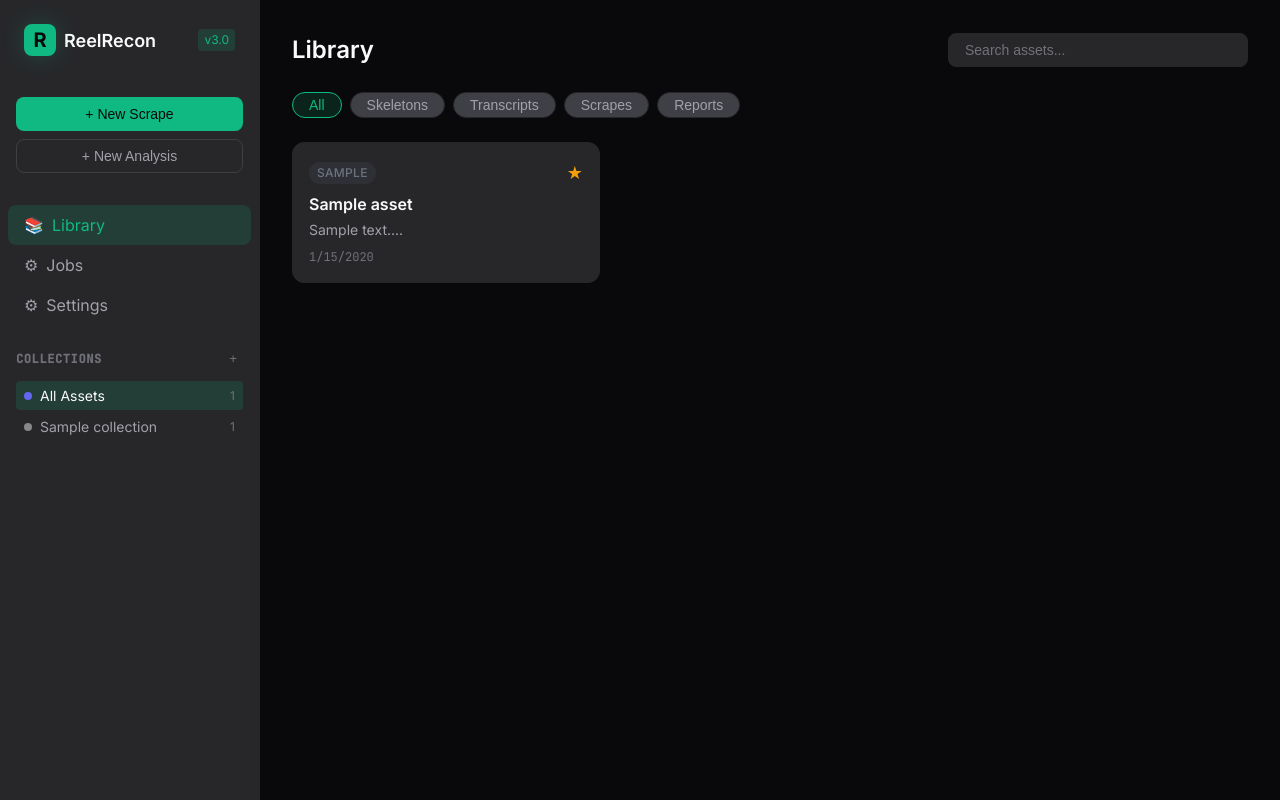
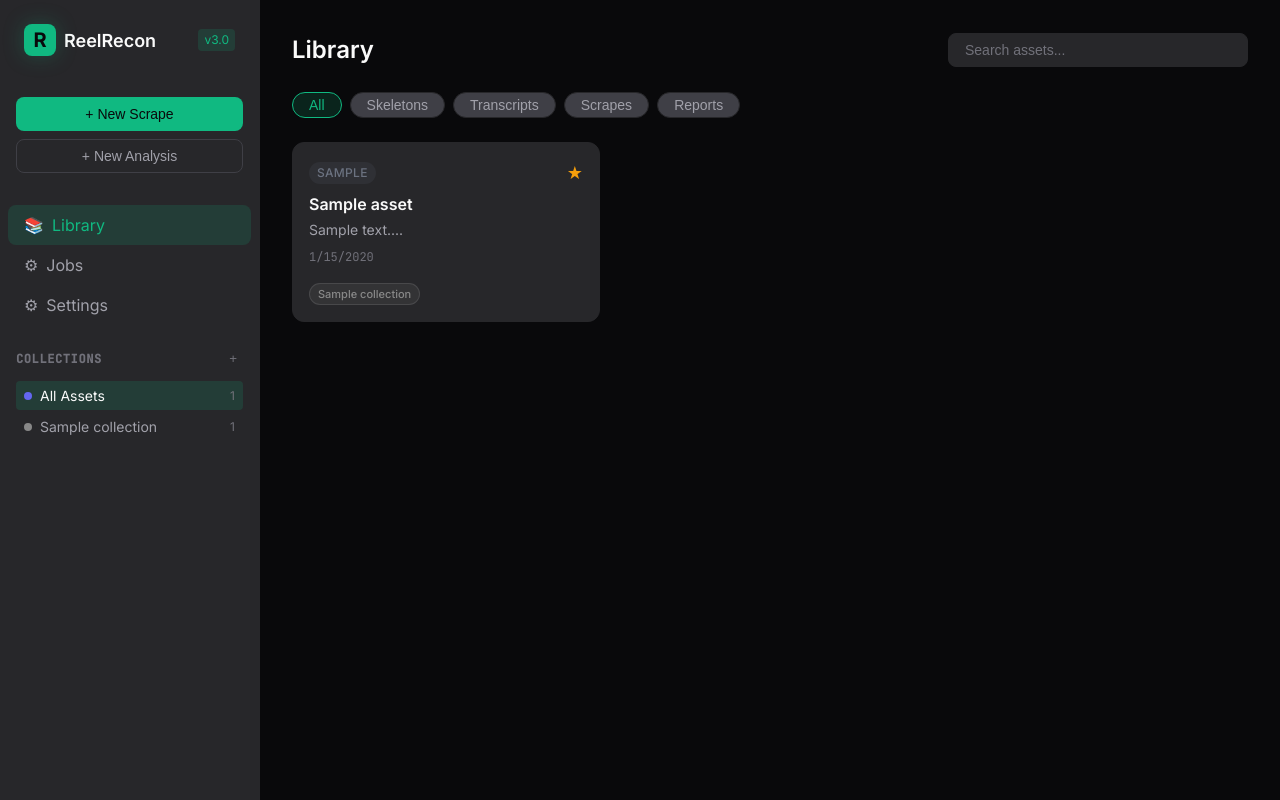
Before and after one commit to ChristopherKahler/ReelRecon, a Flask app: page /workspace in a window 1280 px wide. Run offline with Flask 2, Linux system fonts and the light colour scheme; tables that the repository leaves empty hold one stand-in row (values such as "Sample post"); some libraries are stand-ins or nearby versions.

Commit message:
feat(library): add multi-select filters and collection tags
Enhancements:
- Filter chips now support multi-select (toggle multiple types)
- Assets matching ANY selected type are shown
- Clicking "All" clears all selections
- Asset cards display collection tags as color-coded pills
- Collection tags wrap to multiple lines when needed

🤖 Generated with [Claude Code](https://claude.com/claude-code)

Co-Authored-By: Claude Opus 4.5 <noreply@anthropic.com>

```diff
--- a/static/css/workspace.css
+++ b/static/css/workspace.css
@@ -3426,6 +3426,27 @@ select.form-input {
 
 .asset-date {
     font-family: var(--font-mono);
+}
+
+/* Collection tags on asset cards */
+.asset-collections {
+    display: flex;
+    flex-wrap: wrap;
+    gap: 6px;
+    margin-top: var(--space-sm);
+    padding-top: var(--space-sm);
+    border-top: 1px solid var(--color-border-dim);
+}
+
+.collection-tag {
+    display: inline-flex;
+    align-items: center;
+    font-size: 11px;
+    font-weight: 500;
+    padding: 2px 8px;
+    border-radius: 9999px;
+    border: 1px solid;
+    white-space: nowrap;
 }
 
 /* Collection item active state */
--- a/static/js/state/store.js
+++ b/static/js/state/store.js
@@ -12,7 +12,7 @@ export const Store = {
 
         // Filters
         filters: {
-            type: null,
+            types: [],  // Array for multi-select
             collection: null,
             search: '',
             dateRange: null
--- a/static/js/workspace.js
+++ b/static/js/workspace.js
@@ -45,17 +45,36 @@ function setupEventListeners() {
         });
     }
 
-    // Filter chips
+    // Filter chips - multi-select
     document.querySelectorAll('.filter-chip').forEach(chip => {
         chip.addEventListener('click', (e) => {
-            // Remove active from all chips
-            document.querySelectorAll('.filter-chip').forEach(c => c.classList.remove('active'));
-            // Add active to clicked chip
-            e.target.classList.add('active');
-            // Update filter
-            const filterType = e.target.dataset.filterType || null;
-            Store.dispatch({ type: 'SET_FILTER', payload: { type: filterType } });
-            console.log('[Workspace] Filter changed:', filterType || 'all');
+            const clickedType = e.target.dataset.filterType || null;
+            const allChip = document.querySelector('.filter-chip[data-filter-type=""]');
+
+            if (!clickedType) {
+                // Clicked "All" - clear all selections
+                document.querySelectorAll('.filter-chip').forEach(c => c.classList.remove('active'));
+                e.target.classList.add('active');
+                Store.dispatch({ type: 'SET_FILTER', payload: { types: [] } });
+            } else {
+                // Toggle this chip
+                e.target.classList.toggle('active');
+                // Remove "All" active state
+                allChip.classList.remove('active');
+
+                // Gather all active types
+                const activeTypes = Array.from(document.querySelectorAll('.filter-chip.active'))
+                    .map(c => c.dataset.filterType)
+                    .filter(t => t); // exclude empty string
+
+                // If none selected, reactivate "All"
+                if (activeTypes.length === 0) {
+                    allChip.classList.add('active');
+                }
+
+                Store.dispatch({ type: 'SET_FILTER', payload: { types: activeTypes } });
+            }
+            console.log('[Workspace] Filters changed:', Store.getState().filters.types || 'all');
         });
     });
 
@@ -165,8 +184,9 @@ Store.subscribe((state) => {
 function filterAssets(assets, filters) {
     let result = assets;
 
-    if (filters.type) {
-        result = result.filter(a => a.type === filters.type);
+    // Multi-select type filter - show assets matching ANY selected type
+    if (filters.types && filters.types.length > 0) {
+        result = result.filter(a => filters.types.includes(a.type));
     }
 
     if (filters.search) {
@@ -226,6 +246,14 @@ function renderAssetCard(asset) {
     const preview = asset.preview ? asset.preview.substring(0, 120) + '...' : 'No preview available';
     const date = asset.created_at ? new Date(asset.created_at).toLocaleDateString() : '';
 
+    // Render collection tags
+    const collections = asset.collections || [];
+    const collectionTags = collections.map(col => `
+        <span class="collection-tag" style="background: ${col.color || '#6366f1'}20; color: ${col.color || '#6366f1'}; border-color: ${col.color || '#6366f1'}40">
+            ${col.name}
+        </span>
+    `).join('');
+
     return `
         <div class="asset-card" data-asset-id="${asset.id}">
             <div class="asset-card-header">
@@ -239,6 +267,7 @@ function renderAssetCard(asset) {
             <div class="asset-meta">
                 <span class="asset-date">${date}</span>
             </div>
+            ${collections.length > 0 ? `<div class="asset-collections">${collectionTags}</div>` : ''}
         </div>
     `;
 }
```
